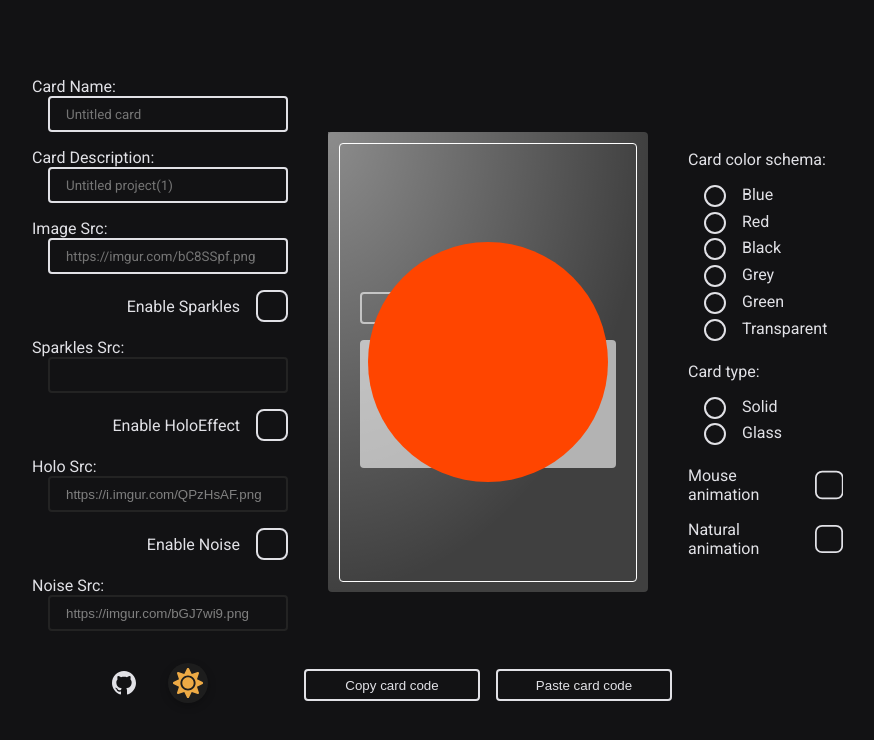
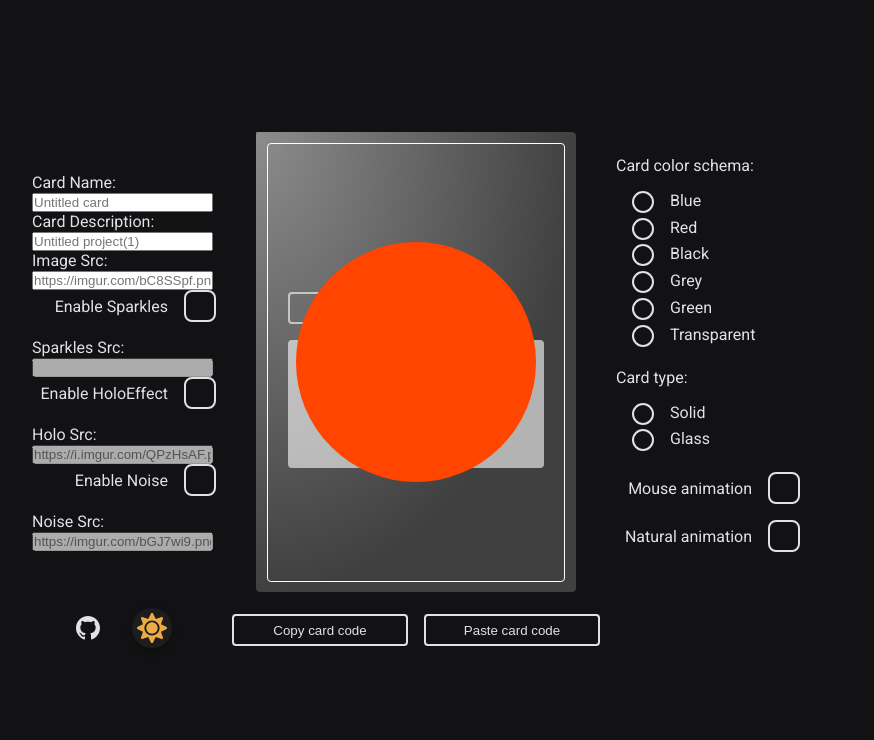
Before and after one commit to Darckfast/card-maker, a Next.js app: page / in a window 1280 px wide. Shown: the top 740 px of the page, without its empty margins (224-1098 px from the left). Built offline with nearby package versions, Linux system fonts and the light colour scheme.

Commit message:
chore: unested css

```diff
--- a/src/styles/components/Form.ts
+++ b/src/styles/components/Form.ts
@@ -3,11 +3,11 @@ import styled from 'styled-components'
 export const FormContainer = styled.form`
   display: flex;
   justify-content: center;
-  align-items: center;
+  align-items: flex-start;
   flex-direction: column;
-
-  label {
-    align-self: flex-start;
+`
+export const LabelInput = styled.label`
+  align-self: flex-end;
 
   input[type='text'] {
     transition: 0.2s;
@@ -39,8 +39,8 @@ export const FormContainer = styled.form`
     outline: none;
     background-color: transparent;
   }
-  }
 `
+
 export const FormBackground = styled.div`
   display: flex;
   justify-content: center;
```
Lines whose indentation alone changed are shown as unchanged.
